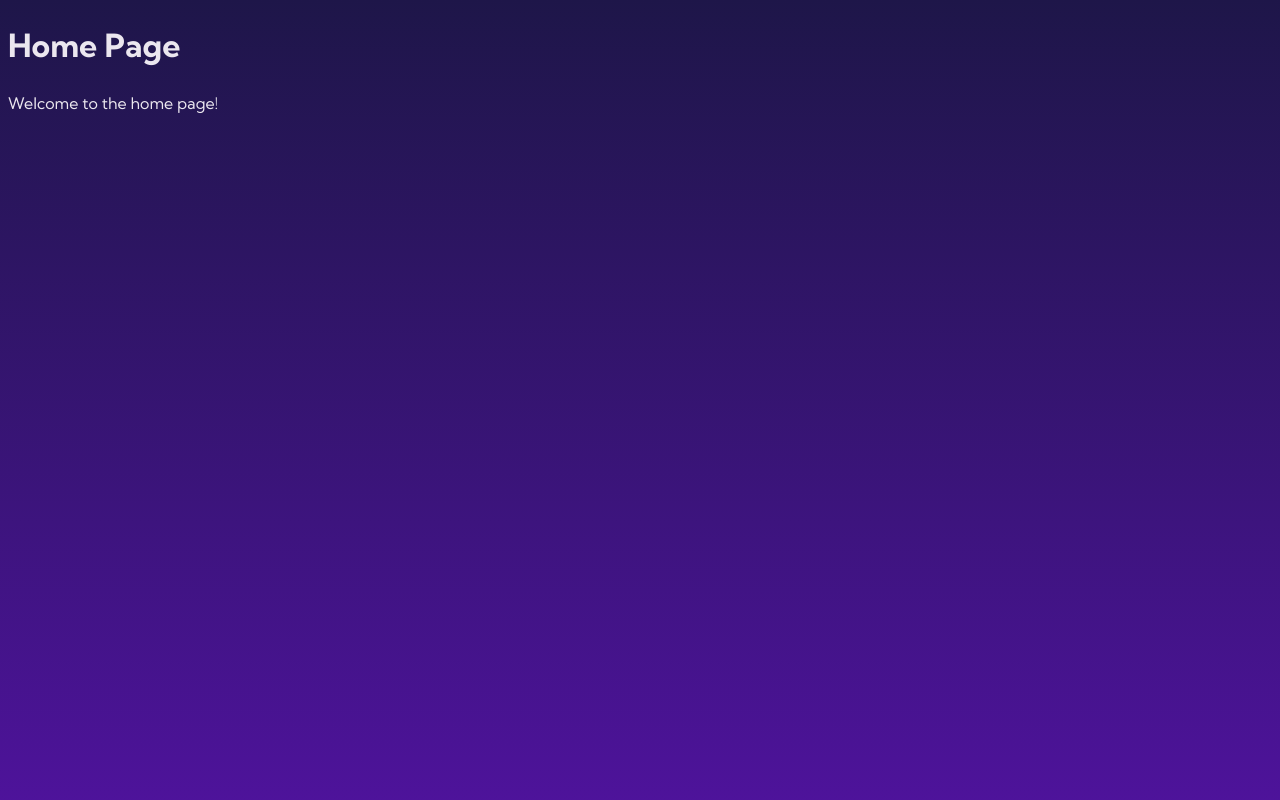
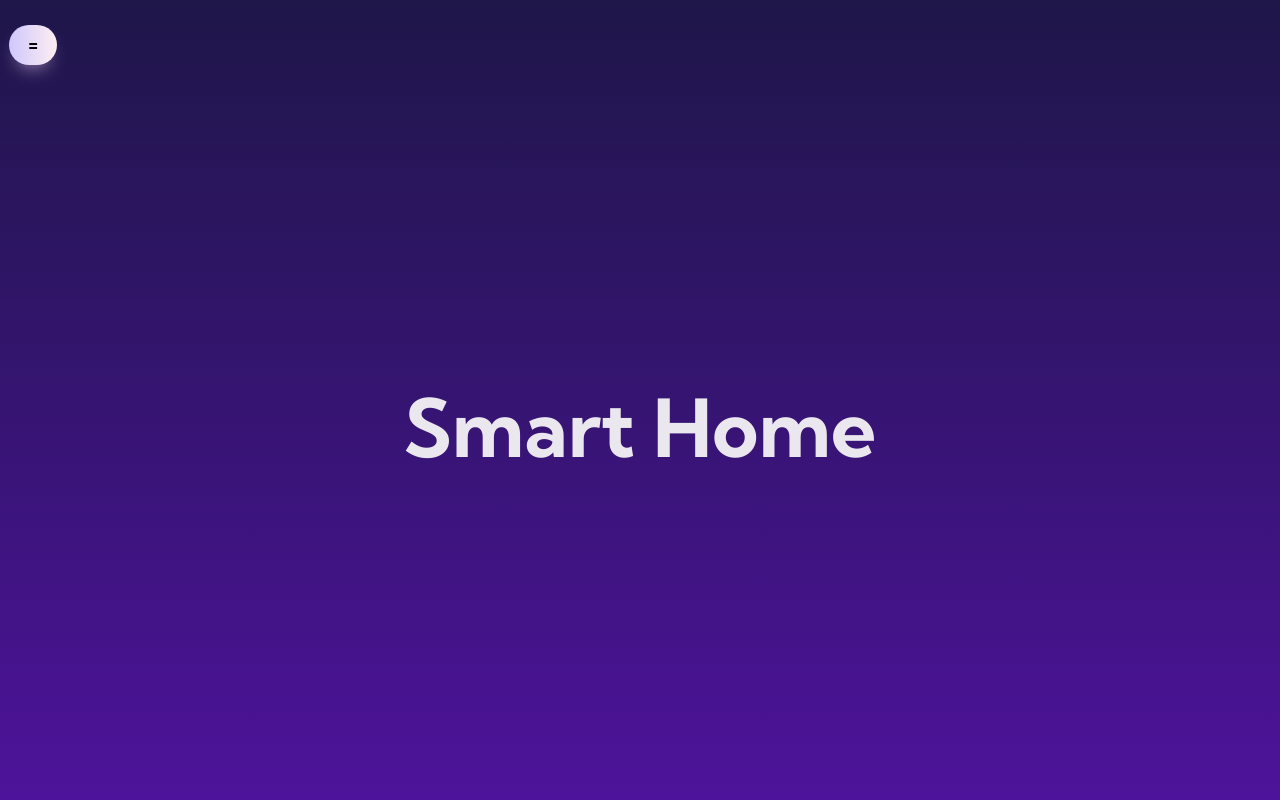
Before and after one commit to ChronicleWolfVR/Group7SoftwareEng, a React (Vite) app: page /home in a window 1280 px wide. Shown: the top 800 px of the page. Built offline with nearby package versions, Linux system fonts and the light colour scheme.

Commit message:
Can move to home page

```diff
--- a/src/App.jsx
+++ b/src/App.jsx
@@ -2,8 +2,8 @@ import React, { useState } from 'react';
 import { BrowserRouter as Router, Route, Routes, Navigate, useNavigate } from 'react-router-dom';
 import Title from './components/Title/Title';
 import Button from './components/Button/Button';
-import LoginForm from './components/LoginForm/LoginForm';
-import SignUpForm from './components/SignUpForm/SignUpForm';
+import LoginForm from './components/StartPage/LoginForm/LoginForm';
+import SignUpForm from './components/StartPage/SignUpForm/SignUpForm';
 import HomePage from './components/HomePage/HomePage'; // Ensure you have this component
 import './index.css'; // Ensure you import the CSS file
 
@@ -50,7 +50,8 @@ function App() {
       <main>
         {!formType && (
           <>
-            <section id="title" className={titleFadeClass}>
+          <div className={titleFadeClass}>
+            <section id="title">
               <Title id="titlep1">Welcome to</Title>
               <Title id="titlep2">Smart Homes</Title>
             </section>
@@ -60,6 +61,7 @@ function App() {
             <Button id="button2" onClick={handleSignUpClick}>
               Sign up
             </Button>
+          </div>
           </>
         )}
         {formType === 'login' && (
--- a/src/components/HomePage/HomePage.css
+++ b/src/components/HomePage/HomePage.css
@@ -0,0 +1,31 @@
+/* Add this to src/index.css or a new CSS file for HomePage */
+.home-page {
+    position: relative;
+    padding: 20px;
+  }
+
+  .menu-button {
+    background: linear-gradient(to right, #cfc7fc, #feeef1); /* Sets the background gradient for the close button */
+    border-radius: 999px; /* Makes the close button circular */
+    box-shadow: #cfb4dc 0 10px 20px -10px; /* Adds a shadow to the close button */
+    color: #000000; /* Sets the text color for the close button */
+    cursor: pointer; /* Changes the cursor to a pointer when hovering over the close button */
+    font-family: Inter, Helvetica, "Apple Color Emoji", "Segoe UI Emoji",
+      NotoColorEmoji, "Noto Color Emoji", "Segoe UI Symbol", "Android Emoji",
+      EmojiSymbols, -apple-system, system-ui, "Segoe UI", Roboto, "Helvetica Neue",
+      "Noto Sans", sans-serif; /* Sets the font family for the close button */
+    font-size: 16px; /* Sets the font size for the close button */
+    font-weight: 700; /* Sets the font weight for the close button */
+    line-height: 24px; /* Sets the line height for the close button */
+    padding: 8px 18px; /* Adds padding to the close button */
+    user-select: none; /* Prevents text selection on the close button */
+    touch-action: manipulation; /* Disables default touch actions */
+    text-align: center; /* Centers text inside the close button */
+    height: 2.5rem; /* Sets the height of the close button */
+    width: 3rem; /* Sets the width of the close button */
+    border: 0; /* Removes the border of the close button */
+    position: absolute; /* Positions the close button absolutely */
+    top: 2%; /* Aligns the close button to the top */
+    left: 2%; /* Aligns the close button to the left */
+    transform: translateX(-50%); /* Centers the close button horizontally */
+  }
--- a/src/components/HomePage/HomePage.jsx
+++ b/src/components/HomePage/HomePage.jsx
@@ -1,10 +1,15 @@
 import React from 'react';
+import Title from '../Title/Title';
+import Button from '../Button/Button';
+import './HomePage.css';
 
 const HomePage = () => {
   return (
-    <div>
-      <h1>Home Page</h1>
-      <p>Welcome to the home page!</p>
+    <div className="home-page">
+      <button className="menu-button">=</button>
+      <div id="centered-container">
+      <Title id="titlep2">Smart Home</Title>
+      </div>
     </div>
   );
 };
```
Also changed, not shown: src/components/StartPage/LoginForm/LoginForm.css (renamed from src/components/LoginForm/LoginForm.css), src/components/StartPage/LoginForm/LoginForm.jsx (renamed from src/components/LoginForm/LoginForm.jsx), src/components/StartPage/SignUpForm/SignUpForm.css (renamed from src/components/SignUpForm/SignUpForm.css), src/components/StartPage/SignUpForm/SignUpForm.jsx (renamed from src/components/SignUpForm/SignUpForm.jsx).
